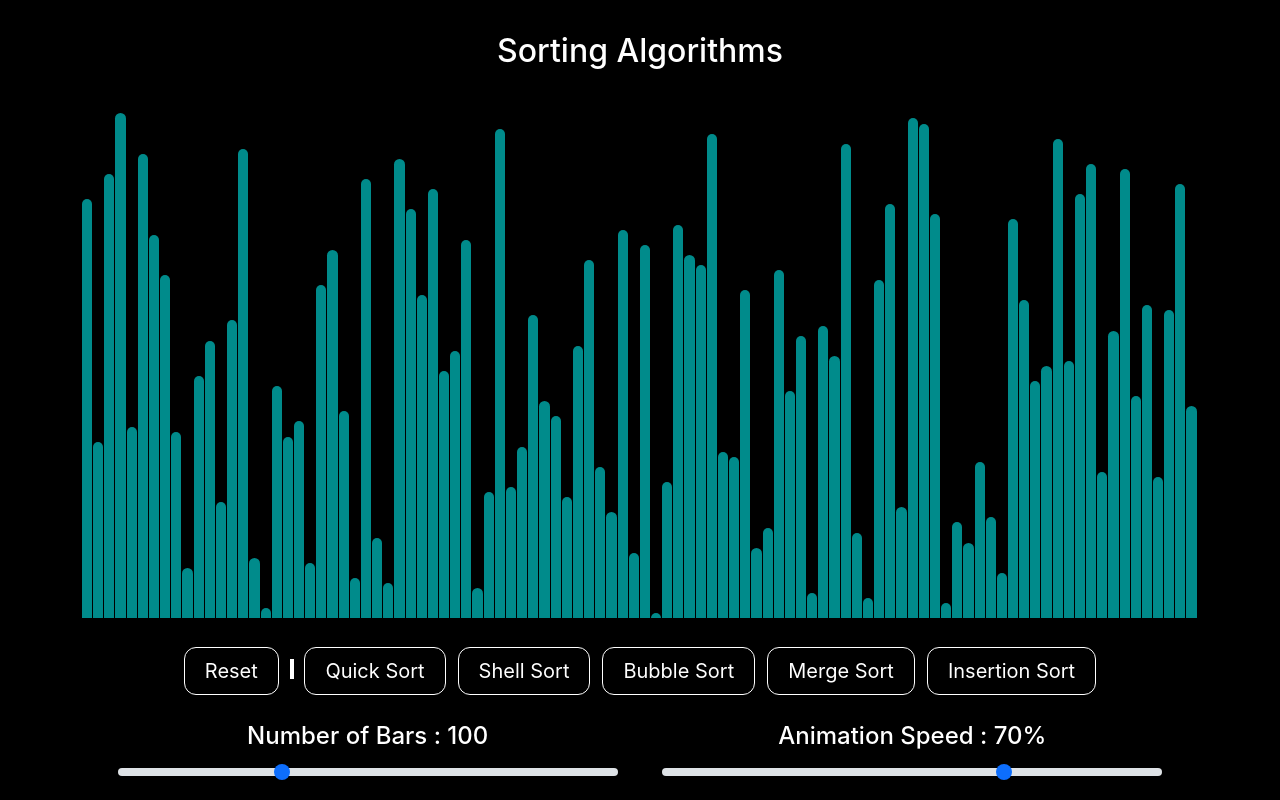
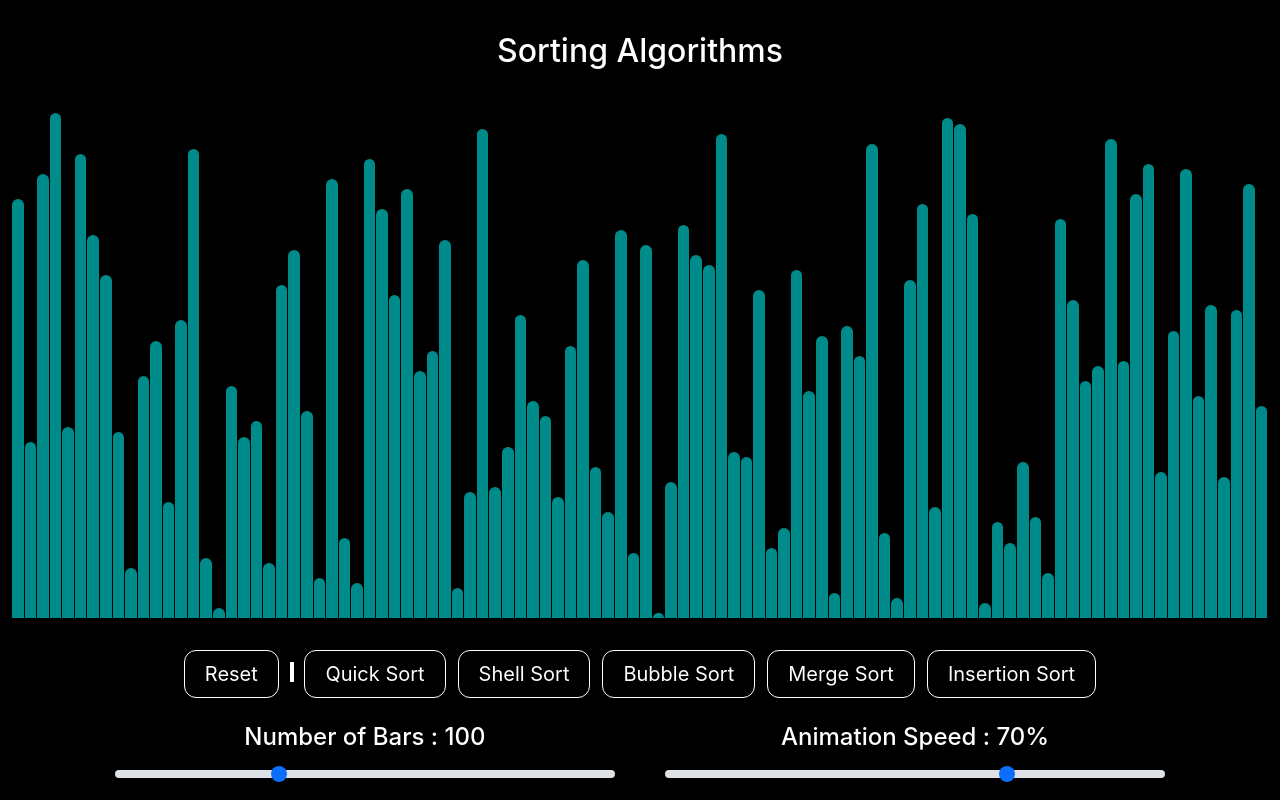
Before and after one commit to anish-kondepudi/AlgorithmVisualizer, a React (Create React App) app in the folder algorithm_visualizer/: page /sorting in a window 1280 px wide. Built offline with nearby package versions, Linux system fonts and the light colour scheme.

Commit message:
omg so beautiful

```diff
--- a/algorithm_visualizer/src/pages/SortingPage.js
+++ b/algorithm_visualizer/src/pages/SortingPage.js
@@ -59,8 +59,8 @@ export const SortingPage = () => {
       bar.style.backgroundColor = DEFAULT_COLOR;
       bar.animate([
         {height: '0px'},
-        {height: '0px', offset: offsetDelay / (offsetDelay + duration)},
-        {height: `${array[index]}px`}
+        {opacity: .1, height: '0px', offset: offsetDelay / (offsetDelay + duration)},
+        {opacity: 1, height: `${array[index]}px`}
       ], {
         // timing options
         duration: offsetDelay + duration,
@@ -163,7 +163,7 @@ export const SortingPage = () => {
 
 
   return (
-    <div className="container sortingPage">
+    <div className="container-fluid sortingPage">
 
       <h1 className="title"> Sorting Algorithms </h1>
 
```
